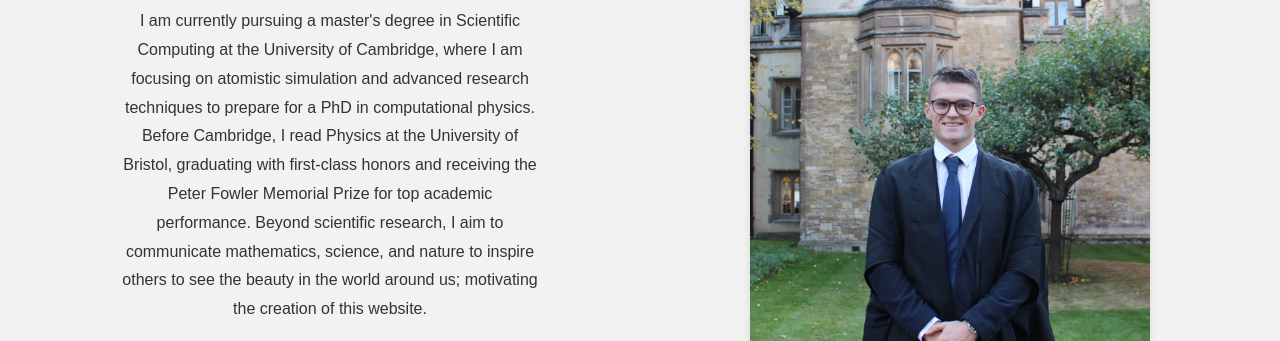
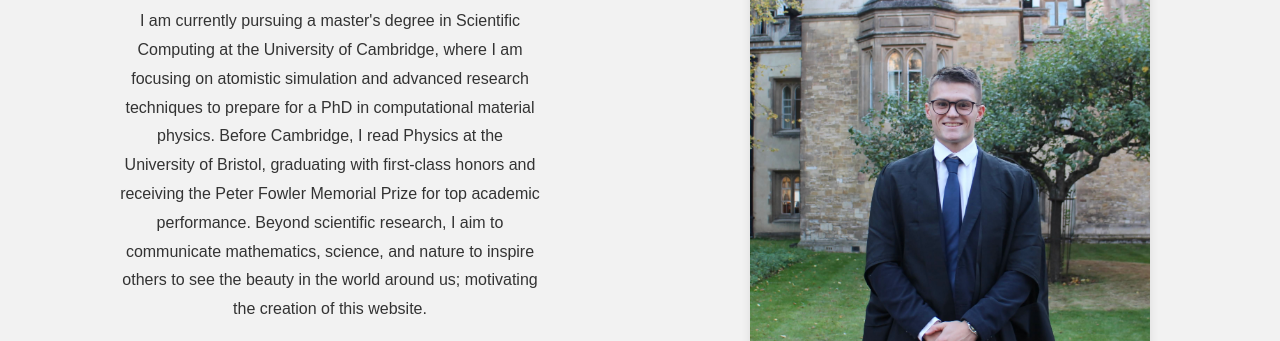
Before and after one commit to williamdavie/williamdavie.github.io, a plain HTML site: page index.html in a window 1280 px wide. Shown: the part 188-529 px from the top of the page. Drawn offline with Linux system fonts and the light colour scheme.

Commit message:
Update index.html

```diff
--- a/index.html
+++ b/index.html
@@ -23,7 +23,7 @@
         <div class="content">
             <div class="about-section">
                 <h2>About</h2>
-                <p>I am currently pursuing a master's degree in Scientific Computing at the University of Cambridge, where I am focusing on atomistic simulation and advanced research techniques to prepare for a PhD in computational physics. Before Cambridge, I read Physics at the University of Bristol, graduating with first-class honors and receiving the Peter Fowler Memorial Prize for top academic performance. Beyond scientific research, I aim to communicate mathematics, science, and nature to inspire others to see the beauty in the world around us; motivating the creation of this website.</p>
+                <p>I am currently pursuing a master's degree in Scientific Computing at the University of Cambridge, where I am focusing on atomistic simulation and advanced research techniques to prepare for a PhD in computational material physics. Before Cambridge, I read Physics at the University of Bristol, graduating with first-class honors and receiving the Peter Fowler Memorial Prize for top academic performance. Beyond scientific research, I aim to communicate mathematics, science, and nature to inspire others to see the beauty in the world around us; motivating the creation of this website.</p>
                 <div class="social-links">
                     <a href="github.com/williamdavie"><img src="home/github.png" ></a>
                     <a href="https://www.linkedin.com/in/will-davie-260b0924a/"><img src="home/linkedin.png" ></a>
```
